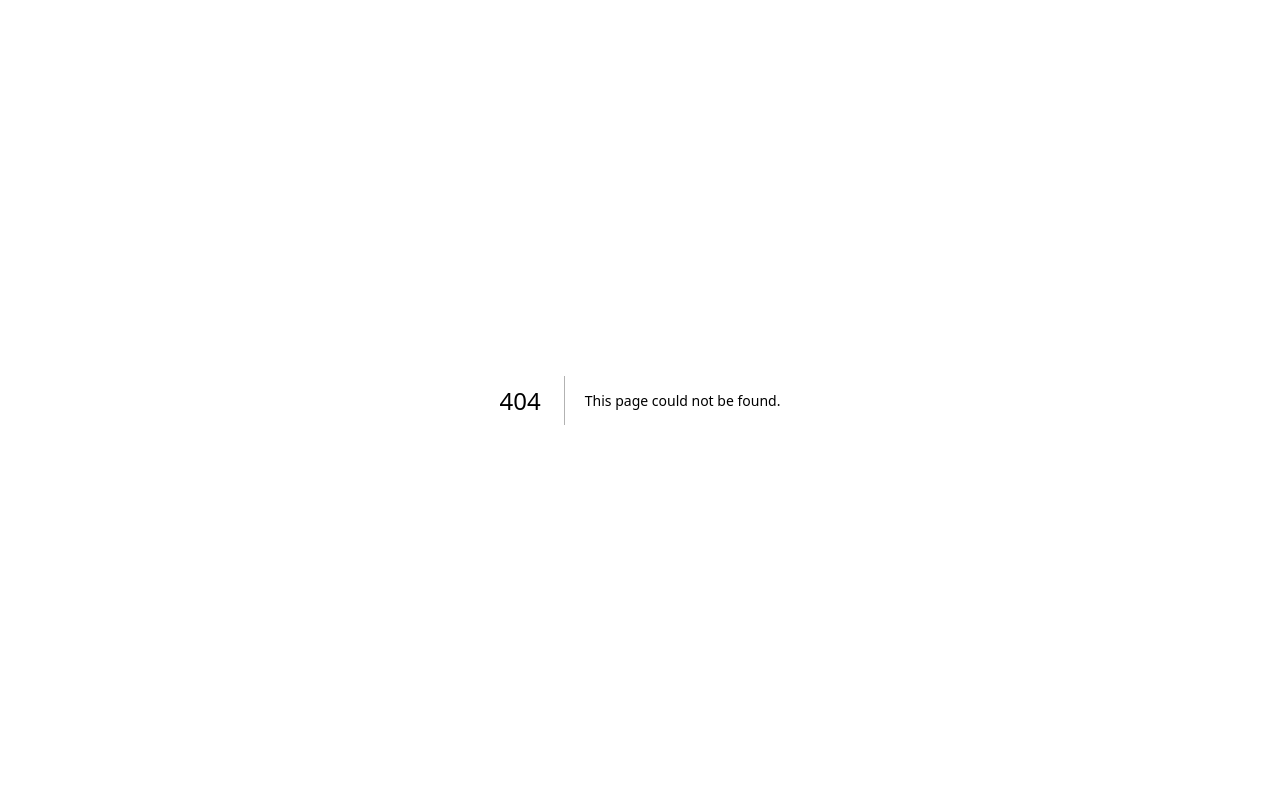
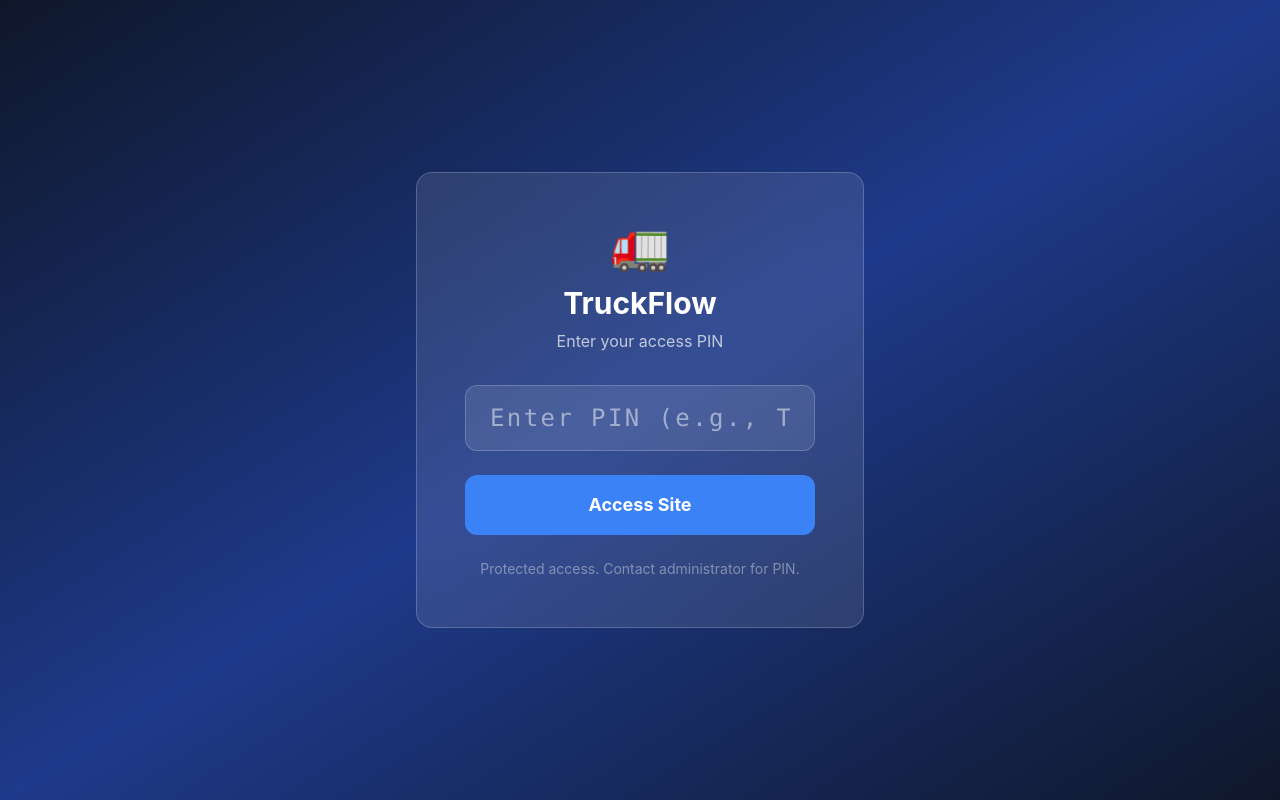
Before and after one commit to BranislavBubalo/truckflow-saas, a Next.js app: page /login in a window 1280 px wide. Before the commit this address had no page. Built offline with nearby package versions, Linux system fonts and the light colour scheme.

Commit message:
✅ PIN authentication with middleware working

```diff
--- /dev/null
+++ b/app/api/verify-pin/route.ts
@@ -0,0 +1,50 @@
+import { neon } from '@neondatabase/serverless';
+import { NextRequest, NextResponse } from 'next/server';
+
+const VALID_PINS = ['TF001', 'TF002', 'TF003', 'TF004', 'TF005', 'TF006'];
+
+export async function POST(request: NextRequest) {
+  try {
+    const { pin } = await request.json();
+    const clientIP = request.headers.get('x-forwarded-for')?.split(',')[0] ||
+                     request.headers.get('x-real-ip') || 'unknown';
+
+    if (!VALID_PINS.includes(pin)) {
+      return NextResponse.json({ success: false, message: 'Invalid PIN' }, { status: 401 });
+    }
+
+    const sql = neon(process.env.DATABASE_URL!);
+
+    // Kreiraj tabelu ako ne postoji
+    await sql`
+      CREATE TABLE IF NOT EXISTS pin_access (
+        pin TEXT PRIMARY KEY,
+        ip_address TEXT NOT NULL,
+        created_at TIMESTAMP DEFAULT CURRENT_TIMESTAMP
+      )
+    `;
+
+    // Proveri postojeći PIN
+    const result = await sql`SELECT ip_address FROM pin_access WHERE pin = ${pin}`;
+
+    if (result.length === 0) {
+      // Prvi put - sačuvaj
+      await sql`INSERT INTO pin_access (pin, ip_address) VALUES (${pin}, ${clientIP})`;
+      return NextResponse.json({ success: true, message: 'Access granted' });
+    }
+
+    const storedIP = result[0].ip_address;
+
+    if (storedIP === clientIP) {
+      return NextResponse.json({ success: true, message: 'Access granted' });
+    }
+
+    return NextResponse.json(
+      { success: false, message: 'This PIN is already in use from another location' },
+      { status: 403 }
+    );
+  } catch (error) {
+    console.error('PIN verification error:', error);
+    return NextResponse.json({ success: false, message: 'Server error' }, { status: 500 });
+  }
+}
--- /dev/null
+++ b/app/login/page.tsx
@@ -0,0 +1,83 @@
+'use client';
+
+import { useState } from 'react';
+import { useRouter } from 'next/navigation';
+
+export default function LoginPage() {
+  const [pin, setPin] = useState('');
+  const [error, setError] = useState('');
+  const [loading, setLoading] = useState(false);
+  const router = useRouter();
+
+  const handleSubmit = async (e: React.FormEvent) => {
+    e.preventDefault();
+    setLoading(true);
+    setError('');
+
+    try {
+      const response = await fetch('/api/verify-pin', {
+        method: 'POST',
+        headers: { 'Content-Type': 'application/json' },
+        body: JSON.stringify({ pin: pin.toUpperCase() }),
+      });
+
+      const data = await response.json();
+
+      if (data.success) {
+        // Sačuvaj PIN u session
+        document.cookie = `auth_pin=${pin.toUpperCase()}; path=/; max-age=86400`; // 24h
+        router.push('/');
+      } else {
+        setError(data.message);
+      }
+    } catch (err) {
+      setError('Connection error. Please try again.');
+    } finally {
+      setLoading(false);
+    }
+  };
+
+  return (
+    <div className="min-h-screen bg-gradient-to-br from-slate-900 via-blue-900 to-slate-900 flex items-center justify-center px-6">
+      <div className="bg-white/10 backdrop-blur-xl border border-white/20 rounded-2xl p-12 max-w-md w-full">
+        <div className="text-center mb-8">
+          <div className="text-5xl mb-4">🚛</div>
+          <h1 className="text-3xl font-bold text-white mb-2">TruckFlow</h1>
+          <p className="text-white/70">Enter your access PIN</p>
+        </div>
+
+        <form onSubmit={handleSubmit} className="space-y-6">
+          <div>
+            <input
+              type="text"
+              value={pin}
+              onChange={(e) => setPin(e.target.value)}
+              placeholder="Enter PIN (e.g., TF001)"
+              className="w-full px-6 py-4 bg-white/10 border border-white/20 rounded-xl text-white placeholder-white/50 text-center text-2xl font-mono tracking-widest focus:outline-none focus:border-blue-400 transition"
+              maxLength={5}
+              required
+            />
+          </div>
+
+          {error && (
+            <div className="bg-red-500/20 border border-red-500/50 rounded-xl p-4 text-red-200 text-center">
+              {error}
+            </div>
+          )}
+
+          <button
+            type="submit"
+            disabled={loading}
+            className="w-full py-4 bg-blue-500 hover:bg-blue-600 rounded-xl text-white font-bold text-lg transition disabled:opacity-50"
+          >
+            {loading ? 'Verifying...' : 'Access Site'}
+          </button>
+        </form>
+
+        <p className="text-white/40 text-sm text-center mt-6">
+          Protected access. Contact administrator for PIN.
+        </p>
+      </div>
+    </div>
+  );
+}
--- /dev/null
+++ b/next.config.js
@@ -0,0 +1,4 @@
+module.exports = {
+  output: 'export',
+  images: { unoptimized: true }
+}
--- a/package.json
+++ b/package.json
@@ -8,6 +8,7 @@
     "start": "next start"
   },
   "dependencies": {
+    "@neondatabase/serverless": "^1.0.2",
     "framer-motion": "^12.23.24",
     "next": "15.5.6",
     "react": "19.1.0",
```
Also changed, not shown: 10 other files (tests, documents, lock files or other folders).
